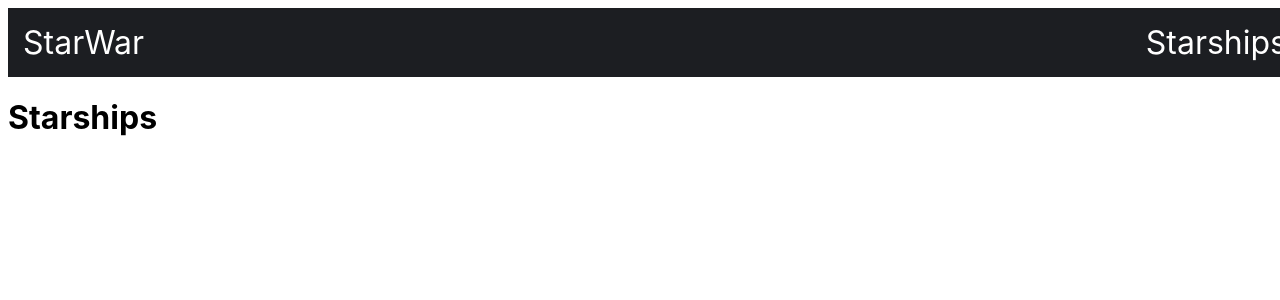
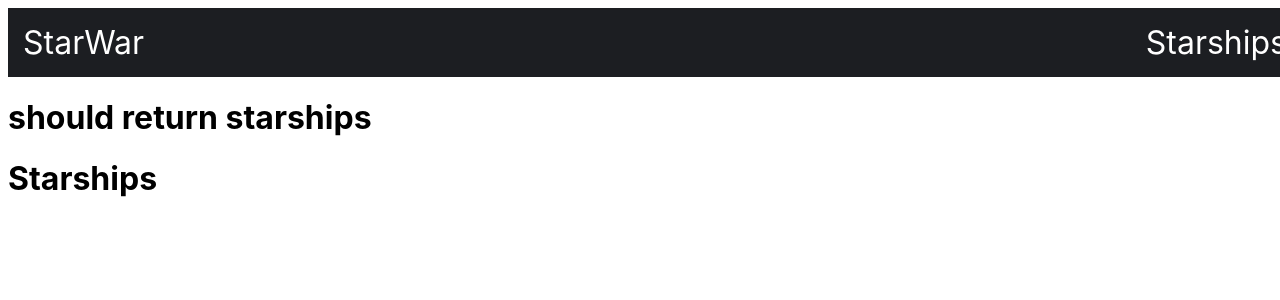
Before and after one commit to kseniiaIrinarkhova/starwarUniverse, a React (Vite) app: page /starships in a window 1280 px wide. Shown: the top 300 px of the page. Built offline with nearby package versions, Linux system fonts and the light colour scheme.

Commit message:
added loader function

```diff
--- a/src/main.jsx
+++ b/src/main.jsx
@@ -3,10 +3,11 @@
 // import App from './App.jsx'
 import './index.css'
 import { createBrowserRouter, RouterProvider } from 'react-router-dom'
-import Root from './routes/root.jsx'
+import Root, {loader as rootLoader} from './routes/root.jsx'
 import Starships from './routes/starships.jsx'
 //routes related imports
 import ErrorPage from './components/ErrorPage/ErrorPage.jsx'
+import { loader } from './routes/root.jsx'
 
 //create Browser Router
 const router = createBrowserRouter([
@@ -14,6 +15,7 @@
     path: '/',
     element: <Root />,
     errorElement: <ErrorPage />,
+    loader: rootLoader,
     children:[
       {
         path: '/starships',
--- a/src/pages/Starships/index.jsx
+++ /dev/null
@@ -1,6 +0,0 @@
-
-export default function Starships() {
-    return (
-        <div>Starships</div>
-    )
-}
--- a/src/routes/root.jsx
+++ b/src/routes/root.jsx
@@ -1,11 +1,28 @@
-import { Outlet } from 'react-router-dom';
+import { Outlet, useLoaderData } from 'react-router-dom';
 import Nav from '../components/Nav/Nav'
+import {getStarships} from "../services/sw_api"
+
+
+export async function loader(){
+    console.log("loader")
+    const starShips = await getStarships();
+    console.log(starShips)
+    return { starShips };
+}
+
 export default function Root() {
+    console.log("Root")
+    const { starShips } = useLoaderData();
+    console.log(starShips)
     return (
         <>
             <Nav/>
             <div className="page">
-                <Outlet />
+                <div className="side-nav">
+                    <h1>{starShips}</h1>
+                </div>
+                <div className="main"><Outlet /></div>
+
             </div>
         </>
     );
--- a/src/services/sw_api.jsx
+++ b/src/services/sw_api.jsx
@@ -0,0 +1,5 @@
+async function getStarships(){
+    return "should return starships"
+}
+
+export {getStarships};
```
Also changed, not shown: src/routes/main.jsx (line endings or trailing spaces).
